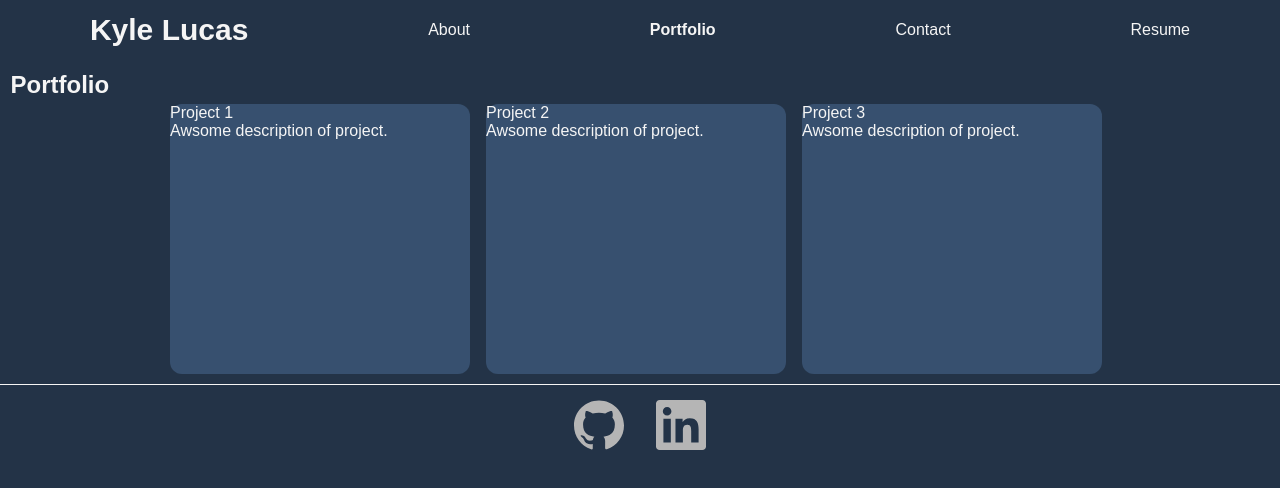
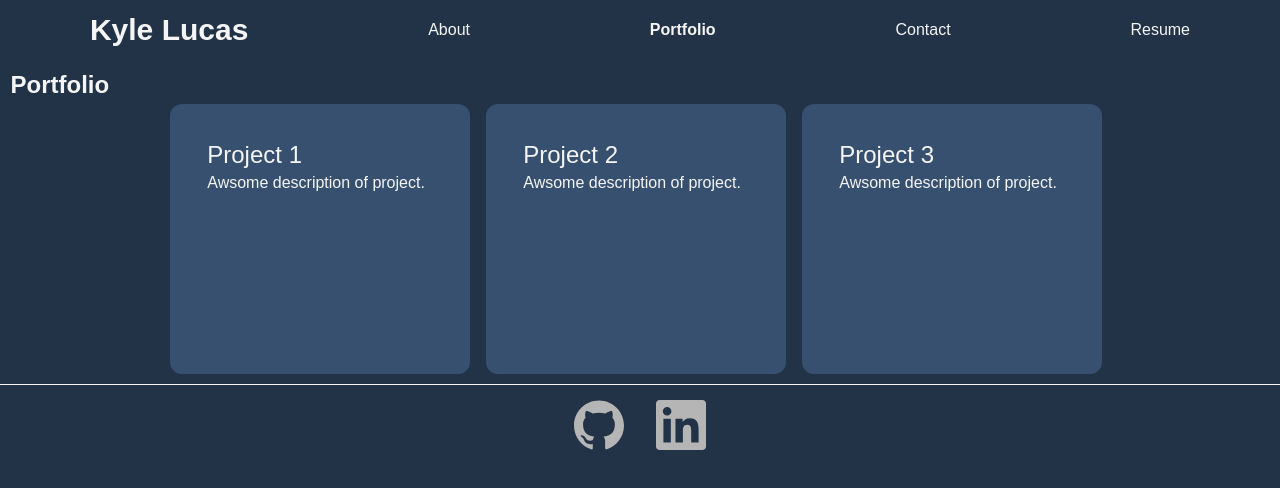
Before and after one commit to kwlucas/Portfolio-Kyle-Lucas, a React (Create React App) app in the folder client/: page / in a window 1280 px wide. Both pictures are taken after a click on the element "Portfolio". Shown: the top 488 px of the page. Built offline with nearby package versions, Linux system fonts and the light colour scheme.

Commit message:
Card formatting

```diff
--- a/client/src/App.css
+++ b/client/src/App.css
@@ -229,6 +229,12 @@ button {
   height: 270px;
   width: 300px;
   cursor: pointer;
+  padding: 2.33rem 2.33rem;
+}
+
+.cardTitle {
+  font-size: 1.5em;
+  margin-bottom: 0.33rem;
 }
 
 @media (min-width: 426px) {
```
